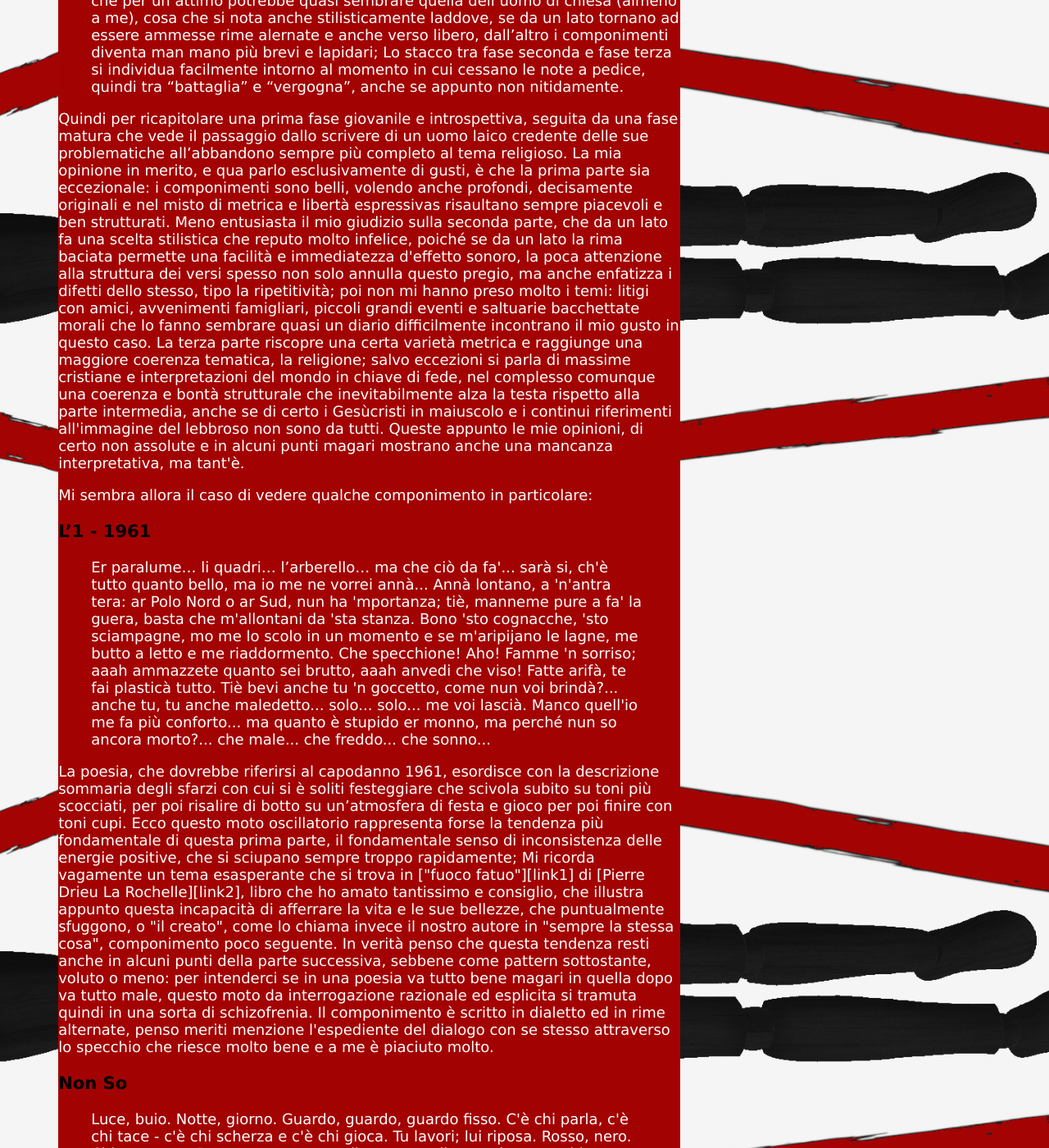
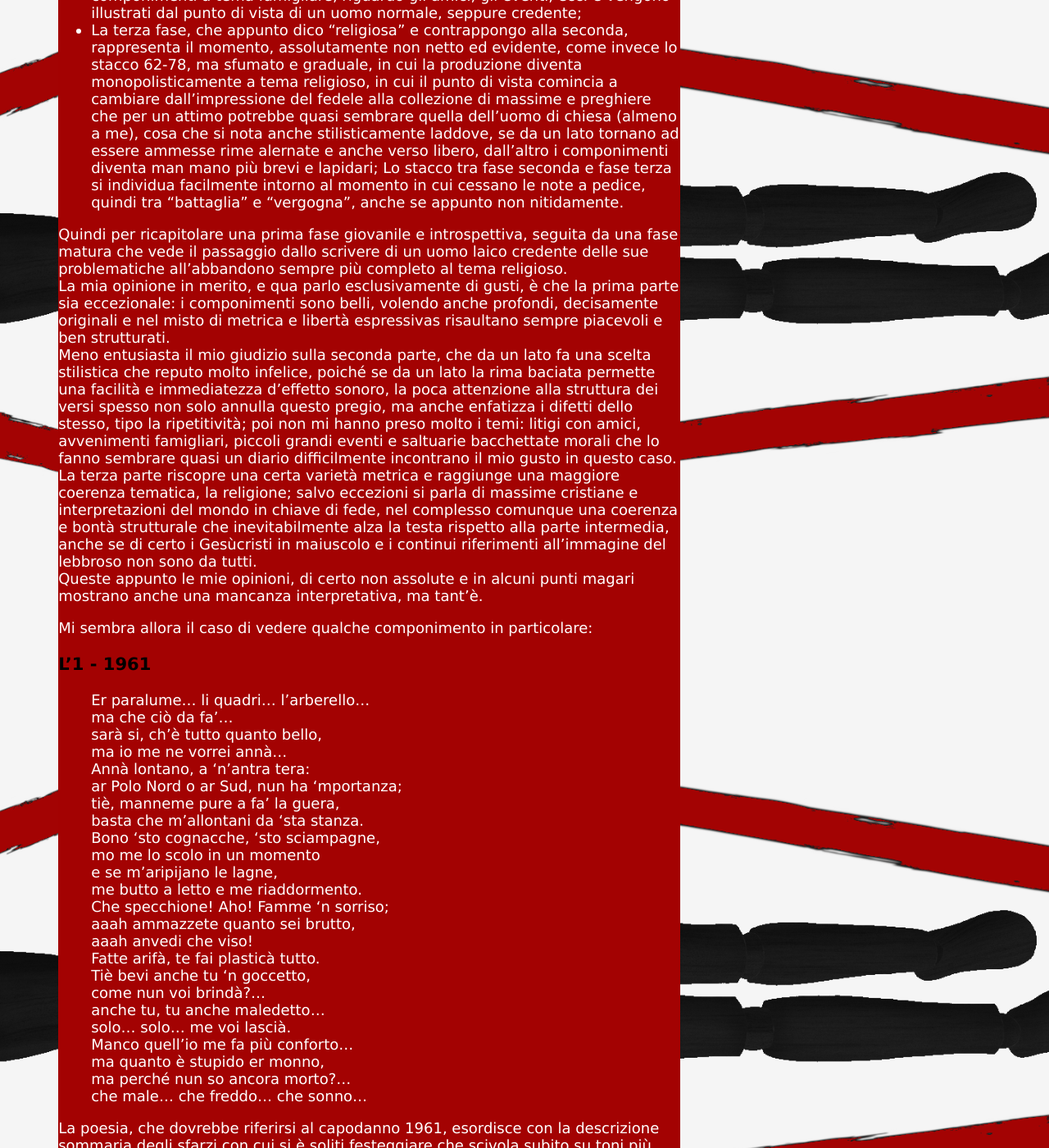
Before and after one commit to thechiefm88/thechiefm88.github.io, a Jekyll site: the page built from _posts/2021-02-01-poesie-da-uno-sconosciuto.md, in a window 1280 px wide and 1400 px high, scrolled down 1954 px. Shown: the whole window at 82% size. Built offline with Jekyll 4.4.1, drawn with Linux system fonts in a browser that asks for light colours; some of the changed text lies outside the part shown.

Commit message:
12: repaired md syntax in post 2021-02-01

```diff
--- a/_posts/2021-02-01-poesie-da-uno-sconosciuto.md
+++ b/_posts/2021-02-01-poesie-da-uno-sconosciuto.md
@@ -6,10 +6,10 @@ author: MDA DS
 ---
 Nell'ultimo mesetto circa, sebbene mi sia arrivata a sorpresa la copia usata de "i novissimi" che avevo acquistato e che davo ormai per spacciata, dopo oltre un mese di attesa, mi sono dedicato a un libricino di poesie prestatomi da un amicodella mia ragazza.
 
-In realtà vidi il libro a casa di questo mio amico ad halloween e, sfogliando le prime pagine, mi interessai e glielo chiedetti in prestito; La mattina dopo, tra una cosa e l'altra mi dimenticai, ma nei giorni seguenti lo ottenni.<lb>
+In realtà vidi il libro a casa di questo mio amico ad halloween e, sfogliando le prime pagine, mi interessai e glielo chiedetti in prestito; La mattina dopo, tra una cosa e l'altra mi dimenticai, ma nei giorni seguenti lo ottenni.<br>
 Avendo temporeggiato un po' alla fine tutto gennaio mi sono dedicato a questo, insieme ad altre letture non inerenti la poesia, anche per poterlo eventualmente restituire prima o dopo.
 
-La prima cosa che mi ha colpito del libro, che si presenta come "aiutiamoci ancora" di un certo Sergio Di Massimo, è che suggerirebbe d'essere un volumetto autoprodotto o qualcosa del genere; Dico questo perché non ci sono note editoriali e mancano alcune caratteristiche usuali come un'intestazione[^1], pagine bianche di intermezzo, introduzione o presentazione, indici e qualunque informazione che esuli dalle poesie e qualche schizzo qua e la.<lb>
+La prima cosa che mi ha colpito del libro, che si presenta come "aiutiamoci ancora" di un certo Sergio Di Massimo, è che suggerirebbe d'essere un volumetto autoprodotto o qualcosa del genere; Dico questo perché non ci sono note editoriali e mancano alcune caratteristiche usuali come un'intestazione[^1], pagine bianche di intermezzo, introduzione o presentazione, indici e qualunque informazione che esuli dalle poesie e qualche schizzo qua e la.<br>
 Per questo mi sono subito attivato per cercare qualche informazione e, presto detto, non ho trovato niente di niente...
 
 Pertanto alla fine ho deciso di spendere più tempo sulla questione e ricopiare in pdf l'opera, per renderla disponibile qui (in fondo al post!): In primis perch{ parlare di qualcosa sapendo che nessuno la conosce o può conoscere perde presto di senso, e poi perché, sebbene, come spiegherò, il grosso dell'opera non rispecchia spesso i miei gusti e canoni, mi è sembrato riportare la memoria di una cosa che mi ha interessato e la cui predetta memoria non risulta altrimenti tutelata in altro modo, ed è questo, credo, un proposito degno e sufficiente.
@@ -19,138 +19,139 @@ Ma torniamo a noi, anche se, come detto, non sono riuscito a capire nulla dall'e
 2. La presenza di un paio di componimenti in dialetto romano;
 3. I temi e gli argomenti di alcune poesie che permettono, affiancati alle fonti gia dette, di localizzare opera e autore in certa misura anche al di là di data e luogo.
 
-Nel complesso ciò che si evince da queste "fonti" intrinseche è che lo scritto spazia da inizio anni sessanta a inizio anni ottanta, con un grosso stacco tra sessanta e settanta.<lb>
-L'attività di scrittura si svolge quantomeno tra Roma e Monte Larco, che ho scoperto essere una frazione di Rignano Flaminio, comune della provincia di Roma, situato a noird della stessa.<lb>
+Nel complesso ciò che si evince da queste "fonti" intrinseche è che lo scritto spazia da inizio anni sessanta a inizio anni ottanta, con un grosso stacco tra sessanta e settanta.<br>
+L'attività di scrittura si svolge quantomeno tra Roma e Monte Larco, che ho scoperto essere una frazione di Rignano Flaminio, comune della provincia di Roma, situato a noird della stessa.<br>
 A parte questi dati l'opera si divide nettamente, ma non esplicitamente, in due sezioni cronologiche:
 - La prime percorre gli anni 60-62, nei quali si evince, da un verso della poesia "buio" datata 1962, che l'autore abbia 19-21 anni[^3];
 - La seconda riprende nel 1978 e prosegue fino almeno al 1980, dopo le notazioni in pedice cessano e quindi non si sa fino a che epoca risalgano i componimenti.
+
 Allo stesso modo mi sento di poter definire tre fasi stilistiche:
 - Una coincidente con il periodo 60-62, la chiamerei "giovanile" ma anche "sperimentale" pare abbastanza azzeccato, dove immagino che l'attività di scrittura sia cominciata e caratterizzata da decisamente maggiore spazialità sia stilistiche che di temi e immagini; In particolare uno schema di rime baciate e alternate, senza un evidente conteggio delle sillabe, misto a saltuario verso libero e tematiche che spaziano dalle più nitidamente giovanili come il gioco o lo studio ad una sviluppata opposizione tra l'intenzione di godere della vita e l'idea del suicidio;
 - Un'altra, che insieme alla terza costituisce il blocco della fase "matura", che definirei "laica", in contrapposizione con la successiva che direi "religiosa", e che vede l'applicazione costante di un preciso schema di rime baciate senza conteggio sillabico[^4], anzi con fortissimi sbalzi nella strutture e ritmo dei versi, cosa che se da un lato potrebbe mitigare la monotonia delle rime baciate dall'altro mi sembra finisca per farlo inefficacemente sia per dissipare la piacevolezza ritmica che altrimenti questo genere di rime comportano; definisco questa fase "laica" perché, nel contesto di una progressiva monopolizzazione della scena del tema religioso, si trovano molti componimenti a tema famigliare, riguardo gli amici, gli eventi, ecc. e vengono illustrati dal punto di vista di un uomo normale, seppure credente;
 - La terza fase, che appunto dico "religiosa" e contrappongo alla seconda, rappresenta il momento, assolutamente non netto ed evidente, come invece lo stacco 62-78, ma sfumato e graduale, in cui la produzione diventa monopolisticamente a tema religioso, in cui il punto di vista comincia a cambiare dall'impressione del fedele alla collezione di massime e preghiere che per un attimo potrebbe quasi sembrare quella dell'uomo di chiesa (almeno a me), cosa che si nota anche stilisticamente laddove, se da un lato tornano ad essere ammesse rime alernate e anche verso libero, dall'altro i componimenti diventa man mano più brevi e lapidari; Lo stacco tra fase seconda e fase terza si individua facilmente intorno al momento in cui cessano le note a pedice, quindi tra "battaglia" e "vergogna", anche se appunto non nitidamente.
 
-Quindi per ricapitolare una prima fase giovanile e introspettiva, seguita da una fase matura che vede il passaggio dallo scrivere di un uomo laico credente delle sue problematiche all'abbandono sempre più completo al tema religioso.<lb>
-La mia opinione in merito, e qua parlo esclusivamente di gusti, è che la prima parte sia eccezionale: i componimenti sono belli, volendo anche profondi, decisamente originali e nel misto di metrica e libertà espressivas risaultano sempre piacevoli e ben strutturati.<lb>
-Meno entusiasta il mio giudizio sulla seconda parte, che da un lato fa una scelta stilistica che reputo molto infelice, poiché se da un lato la rima baciata permette una facilità e immediatezza d'effetto sonoro, la poca attenzione alla struttura dei versi spesso non solo annulla questo pregio, ma anche enfatizza i difetti dello stesso, tipo la ripetitività; poi non mi hanno preso molto i temi: litigi con amici, avvenimenti famigliari, piccoli grandi eventi e saltuarie bacchettate morali che lo fanno sembrare quasi un diario difficilmente incontrano il mio gusto in questo caso.<lb>
-La terza parte riscopre una certa varietà metrica e raggiunge una maggiore coerenza tematica, la religione; salvo eccezioni si parla di massime cristiane e interpretazioni del mondo in chiave di fede, nel complesso comunque una coerenza e bontà strutturale che inevitabilmente alza la testa rispetto alla parte intermedia, anche se di certo i Gesùcristi in maiuscolo e i continui riferimenti all'immagine del lebbroso non sono da tutti.<lb>
+Quindi per ricapitolare una prima fase giovanile e introspettiva, seguita da una fase matura che vede il passaggio dallo scrivere di un uomo laico credente delle sue problematiche all'abbandono sempre più completo al tema religioso.<br>
+La mia opinione in merito, e qua parlo esclusivamente di gusti, è che la prima parte sia eccezionale: i componimenti sono belli, volendo anche profondi, decisamente originali e nel misto di metrica e libertà espressivas risaultano sempre piacevoli e ben strutturati.<br>
+Meno entusiasta il mio giudizio sulla seconda parte, che da un lato fa una scelta stilistica che reputo molto infelice, poiché se da un lato la rima baciata permette una facilità e immediatezza d'effetto sonoro, la poca attenzione alla struttura dei versi spesso non solo annulla questo pregio, ma anche enfatizza i difetti dello stesso, tipo la ripetitività; poi non mi hanno preso molto i temi: litigi con amici, avvenimenti famigliari, piccoli grandi eventi e saltuarie bacchettate morali che lo fanno sembrare quasi un diario difficilmente incontrano il mio gusto in questo caso.<br>
+La terza parte riscopre una certa varietà metrica e raggiunge una maggiore coerenza tematica, la religione; salvo eccezioni si parla di massime cristiane e interpretazioni del mondo in chiave di fede, nel complesso comunque una coerenza e bontà strutturale che inevitabilmente alza la testa rispetto alla parte intermedia, anche se di certo i Gesùcristi in maiuscolo e i continui riferimenti all'immagine del lebbroso non sono da tutti.<br>
 Queste appunto le mie opinioni, di certo non assolute e in alcuni punti magari mostrano anche una mancanza interpretativa, ma tant'è.
 
 Mi sembra allora il caso di vedere qualche componimento in particolare:
 
 ### L'1 - 1961
->Er paralume... li quadri... l'arberello...<lb>
->ma che ciò da fa'...<lb>
->sarà si, ch'è tutto quanto bello,<lb>
->ma io me ne vorrei annà...<lb>
->Annà lontano, a 'n'antra tera:<lb>
->ar Polo Nord o ar Sud, nun ha 'mportanza;<lb>
->tiè, manneme pure a fa' la guera,<lb>
->basta che m'allontani da 'sta stanza.<lb>
->Bono 'sto cognacche, 'sto sciampagne,<lb>
->mo me lo scolo in un momento<lb>
->e se m'aripijano le lagne,<lb>
->me butto a letto e me riaddormento.<lb>
->Che specchione! Aho! Famme 'n sorriso;<lb>
->aaah ammazzete quanto sei brutto,<lb>
->aaah anvedi che viso!<lb>
->Fatte arifà, te fai plasticà tutto.<lb>
->Tiè bevi anche tu 'n goccetto,<lb>
->come nun voi brindà?...<lb>
->anche tu, tu anche maledetto...<lb>
->solo... solo... me voi lascià.<lb>
->Manco quell'io me fa più conforto...<lb>
->ma quanto è stupido er monno,<lb>
->ma perché nun so ancora morto?...<lb>
+>Er paralume... li quadri... l'arberello...<br>
+>ma che ciò da fa'...<br>
+>sarà si, ch'è tutto quanto bello,<br>
+>ma io me ne vorrei annà...<br>
+>Annà lontano, a 'n'antra tera:<br>
+>ar Polo Nord o ar Sud, nun ha 'mportanza;<br>
+>tiè, manneme pure a fa' la guera,<br>
+>basta che m'allontani da 'sta stanza.<br>
+>Bono 'sto cognacche, 'sto sciampagne,<br>
+>mo me lo scolo in un momento<br>
+>e se m'aripijano le lagne,<br>
+>me butto a letto e me riaddormento.<br>
+>Che specchione! Aho! Famme 'n sorriso;<br>
+>aaah ammazzete quanto sei brutto,<br>
+>aaah anvedi che viso!<br>
+>Fatte arifà, te fai plasticà tutto.<br>
+>Tiè bevi anche tu 'n goccetto,<br>
+>come nun voi brindà?...<br>
+>anche tu, tu anche maledetto...<br>
+>solo... solo... me voi lascià.<br>
+>Manco quell'io me fa più conforto...<br>
+>ma quanto è stupido er monno,<br>
+>ma perché nun so ancora morto?...<br>
 >che male... che freddo... che sonno...
 
-La poesia, che dovrebbe riferirsi al capodanno 1961, esordisce con la descrizione sommaria degli sfarzi con cui si è soliti festeggiare che scivola subito su toni più scocciati, per poi risalire di botto su un'atmosfera di festa e gioco per poi finire con toni cupi.<lb>
-Ecco questo moto oscillatorio rappresenta forse la tendenza più fondamentale di questa prima parte, il fondamentale senso di inconsistenza delle energie positive, che si sciupano sempre troppo rapidamente; Mi ricorda vagamente un tema esasperante che si trova in ["fuoco fatuo"][link1] di [Pierre Drieu La Rochelle][link2], libro che ho amato tantissimo e consiglio, che illustra appunto questa incapacità di afferrare la vita e le sue bellezze, che puntualmente sfuggono, o "il creato", come lo chiama invece il nostro autore in "sempre la stessa cosa", componimento poco seguente.<lb>
-In verità penso che questa tendenza resti anche in alcuni punti della parte successiva, sebbene come pattern sottostante, voluto o meno: per intenderci se in una poesia va tutto bene magari in quella dopo va tutto male, questo moto da interrogazione razionale ed esplicita si tramuta quindi in una sorta di schizofrenia.<lb>
+La poesia, che dovrebbe riferirsi al capodanno 1961, esordisce con la descrizione sommaria degli sfarzi con cui si è soliti festeggiare che scivola subito su toni più scocciati, per poi risalire di botto su un'atmosfera di festa e gioco per poi finire con toni cupi.<br>
+Ecco questo moto oscillatorio rappresenta forse la tendenza più fondamentale di questa prima parte, il fondamentale senso di inconsistenza delle energie positive, che si sciupano sempre troppo rapidamente; Mi ricorda vagamente un tema esasperante che si trova in ["fuoco fatuo"][link1] di [Pierre Drieu La Rochelle][link2], libro che ho amato tantissimo e consiglio, che illustra appunto questa incapacità di afferrare la vita e le sue bellezze, che puntualmente sfuggono, o "il creato", come lo chiama invece il nostro autore in "sempre la stessa cosa", componimento poco seguente.<br>
+In verità penso che questa tendenza resti anche in alcuni punti della parte successiva, sebbene come pattern sottostante, voluto o meno: per intenderci se in una poesia va tutto bene magari in quella dopo va tutto male, questo moto da interrogazione razionale ed esplicita si tramuta quindi in una sorta di schizofrenia.<br>
 Il componimento è scritto in dialetto ed in rime alternate, penso meriti menzione l'espediente del dialogo con se stesso attraverso lo specchio che riesce molto bene e a me è piaciuto molto.
 
 ### Non So
->Luce, buio. Notte, giorno.<lb>
->Guardo, guardo, guardo fisso.<lb>
->C'è chi parla, c'è chi tace -<lb>
->c'è chi scherza e c'è chi gioca.<lb>
->Tu lavori; lui riposa.<lb>
->Rosso, nero. Chiaro, scuro.<lb>
->Penso, penso e non discerno:<lb>
->sedia, quadro, specchio, muro?<lb>
->Caldo, freddo. Estate, inverno.<lb>
->Morte, vita. Vita strana:<lb>
->piango, rido, rido e piango;<lb>
+>Luce, buio. Notte, giorno.<br>
+>Guardo, guardo, guardo fisso.<br>
+>C'è chi parla, c'è chi tace -<br>
+>c'è chi scherza e c'è chi gioca.<br>
+>Tu lavori; lui riposa.<br>
+>Rosso, nero. Chiaro, scuro.<br>
+>Penso, penso e non discerno:<br>
+>sedia, quadro, specchio, muro?<br>
+>Caldo, freddo. Estate, inverno.<br>
+>Morte, vita. Vita strana:<br>
+>piango, rido, rido e piango;<br>
 >acqua, vento, fumo, fango.
 
-Questa fra tutte è sicuramente la poesia più particolare: non presenta una costruzione usuale con un inquadramento diretto della vicenda, ma porta una sequenza di immagini, spesso contrarie tra loro, costruendo quindi un quadro di figure che quel predetto motivo pensolare lo scaricano direttamente sul lettore per intuizione.<lb>
+Questa fra tutte è sicuramente la poesia più particolare: non presenta una costruzione usuale con un inquadramento diretto della vicenda, ma porta una sequenza di immagini, spesso contrarie tra loro, costruendo quindi un quadro di figure che quel predetto motivo pensolare lo scaricano direttamente sul lettore per intuizione.<br>
 E' questa secondo me la migliore del libro, in verso libero ma con rime ben piazzate e versi armoniosi per lunghezza e struttura, farcita, inoltre, di belle immagini; In particolare è stupendo l'ultimo verso che chiude la sequela di contrari con l'opposizione vento-fumo innestata in quella acqua-fango creando una climax discendente di elementi, luoghi ed emozioni che chiude il componimento in modo elegantissimo.
 
 ### Il Prezzo di un Uomo
->Più o meno ogni uomo ha il suo pagamento:<lb>
->basta trovare il prezzo ed il dovuto momento.<lb>
->Ci sono uomini più o meno cari:<lb>
->che si fan comprare con i vili denari,<lb>
->chi invece cede alla presenza di una gonna<lb>
->ed in questo caso il risultato dipende dalla bellezza della donna.<lb>
->Dove denaro e donne sono un fallimento,<lb>
+>Più o meno ogni uomo ha il suo pagamento:<br>
+>basta trovare il prezzo ed il dovuto momento.<br>
+>Ci sono uomini più o meno cari:<br>
+>che si fan comprare con i vili denari,<br>
+>chi invece cede alla presenza di una gonna<br>
+>ed in questo caso il risultato dipende dalla bellezza della donna.<br>
+>Dove denaro e donne sono un fallimento,<br>
 >basta fare leva su un qualche riposto sentimento.
 
-Ecco questa esemplifica bene il tenore della seconda parte della raccolta, la struttura in particolare è esattamente quella che dicevo: rime baciate e versi che variano molto in struttura e lunghezza.<lb>
+Ecco questa esemplifica bene il tenore della seconda parte della raccolta, la struttura in particolare è esattamente quella che dicevo: rime baciate e versi che variano molto in struttura e lunghezza.<br>
 In questo andamento fortemente binario che inevitabilmente la struttura crea la narrazione segue quasi un motivetto proverbiale.
 
 ### Facile Scelta
->Si primeggia più con l'onestà<lb>
->che con la delinquenza,<lb>
+>Si primeggia più con l'onestà<br>
+>che con la delinquenza,<br>
 >perché si trova scarsa concorrenza.
 
-Questa poesia, quasi a fine raccolta, esemplifica come i componimenti siano diventati più lapidari e brevi, vere e proprie massime, oltre a perdere la necessità di quell'andamento binario che dicevo prima, data anche l'assenza di una struttura vera e propria.<lb>
+Questa poesia, quasi a fine raccolta, esemplifica come i componimenti siano diventati più lapidari e brevi, vere e proprie massime, oltre a perdere la necessità di quell'andamento binario che dicevo prima, data anche l'assenza di una struttura vera e propria.<br>
 Tra l'altro questa divisione netta tra gente onesta e mascalzoni ricorre frequentemente in tutta la tarda seconda e la terza parte.
 
 ### Un Regazzo d'Oggi e San Francesco
->Pure io me metto er mantello<lb>
->e anch'io all'occasione me so spogliare,<lb>
->però indosso anche er cappotto de cammello<lb>
->e nudo me ce metto d'estate ar mare.<lb>
-><lb>
->Tu invece te sei spojato de tutto<lb>
->e te ne sei ito ne li boschi a pija fresco.<lb>
->E penzà ch'eri ricco, giovine e manco brutto.<lb>
->Colla povertà, però, eccote diventà San Francesco.<lb>
-><lb>
->Er giovine, come me, maneggia le bombe<lb>
->ha er ferari e fino a sera gioca<lb>
->e invece de parlà co le colombe<lb>
->parla da solo per l'effetto de la droga.<lb>
-><lb>
->Oggi mica è facile diventà Santo.<lb>
->E' difficile lassà la casa cor riscaldamento<lb>
->pe' annà scarzi e solo cor manto<lb>
->e mettese a parlà co' l'animali ar vento.<lb>
-><lb>
->Mo' Francè, sei Santo co' tanto de monumento <lb>
->ma te vorrei vedè in questo novecento!<lb>
-><lb>
->A regà, stai carmo, nun t'agità,<lb>
->avevo anch'io 'n sacco de denari,<lb>
->possedevo oltre a mille proprietà<lb>
->cavalli quanti n'hanno dieci de ferari.<lb>
-><lb>
->Riguardo ar cardo ci'avevo legna in quantità,<lb>
->ar posto de le bombe c'erano spade; è solo vero<lb>
->che me mancava 'na cosa: la nobiltà,<lb>
->pè questo me so aggregato ar principe Gualtiero.<lb>
-><lb>
->E mo te svelo er segreto<lb>
->de la voce che m'ha parlato cò calore<lb>
->bloccandomi a le porte de Spoleto<lb>
->e ricordandome chi era er mio signore.<lb>
-><lb>
->Perciò regà, in questo che chiami novecento<lb>
->c'è l'istessa luce, ma la vedi solo se arzi er mento.<lb>
+>Pure io me metto er mantello<br>
+>e anch'io all'occasione me so spogliare,<br>
+>però indosso anche er cappotto de cammello<br>
+>e nudo me ce metto d'estate ar mare.<br>
+><br>
+>Tu invece te sei spojato de tutto<br>
+>e te ne sei ito ne li boschi a pija fresco.<br>
+>E penzà ch'eri ricco, giovine e manco brutto.<br>
+>Colla povertà, però, eccote diventà San Francesco.<br>
+><br>
+>Er giovine, come me, maneggia le bombe<br>
+>ha er ferari e fino a sera gioca<br>
+>e invece de parlà co le colombe<br>
+>parla da solo per l'effetto de la droga.<br>
+><br>
+>Oggi mica è facile diventà Santo.<br>
+>E' difficile lassà la casa cor riscaldamento<br>
+>pe' annà scarzi e solo cor manto<br>
+>e mettese a parlà co' l'animali ar vento.<br>
+><br>
+>Mo' Francè, sei Santo co' tanto de monumento <br>
+>ma te vorrei vedè in questo novecento!<br>
+><br>
+>A regà, stai carmo, nun t'agità,<br>
+>avevo anch'io 'n sacco de denari,<br>
+>possedevo oltre a mille proprietà<br>
+>cavalli quanti n'hanno dieci de ferari.<br>
+><br>
+>Riguardo ar cardo ci'avevo legna in quantità,<br>
+>ar posto de le bombe c'erano spade; è solo vero<br>
+>che me mancava 'na cosa: la nobiltà,<br>
+>pè questo me so aggregato ar principe Gualtiero.<br>
+><br>
+>E mo te svelo er segreto<br>
+>de la voce che m'ha parlato cò calore<br>
+>bloccandomi a le porte de Spoleto<br>
+>e ricordandome chi era er mio signore.<br>
+><br>
+>Perciò regà, in questo che chiami novecento<br>
+>c'è l'istessa luce, ma la vedi solo se arzi er mento.<br>
 
-Chiudo con questa, sempre verso fine raccolta, perché rappresenta il pezzo più particolare e sui generis al di fuori della prima parte.<lb>
-Innanzitutto è l'unica poesia del libro divisa in strofe, in particolare 4x4+2+3x4+2, in cui i primi 18 sono le osservazioni dell'autore e le restanti 14 rappresentano la risposta di San Francesco.<lb>
-Il tema è sempre morale, in particolare si parte dal paragone tra i giovani di oggi e la situazione al tempo del santo, da cui si suppone che le condizioni materiali perché oggi si abbracci la povertà e la santità come allora non ci sono più, cui perviene pronta la risposta che contraddice le osservazioni avanzate e porta la verità: è la volontà che non è la stessa.<lb>
+Chiudo con questa, sempre verso fine raccolta, perché rappresenta il pezzo più particolare e sui generis al di fuori della prima parte.<br>
+Innanzitutto è l'unica poesia del libro divisa in strofe, in particolare 4x4+2+3x4+2, in cui i primi 18 sono le osservazioni dell'autore e le restanti 14 rappresentano la risposta di San Francesco.<br>
+Il tema è sempre morale, in particolare si parte dal paragone tra i giovani di oggi e la situazione al tempo del santo, da cui si suppone che le condizioni materiali perché oggi si abbracci la povertà e la santità come allora non ci sono più, cui perviene pronta la risposta che contraddice le osservazioni avanzate e porta la verità: è la volontà che non è la stessa.<br>
 Al di là della tematica, che appunto permea tutta l'opera,sono interressanti le scene evocate e la poesia rappresenta una ventata d'aria frescain chiusura d'opera.
 
 Chiudo riproponendo il link al pdf del libro qui in fondo, per chi si fosse incuriosito o volesse leggerlo, se non l'avesse già fatto; Direi che se da un lato il non sapere nulla di opera e autore sia statouna difficoltà insolita, dall'altro è stato decisamente stimolante.
```
